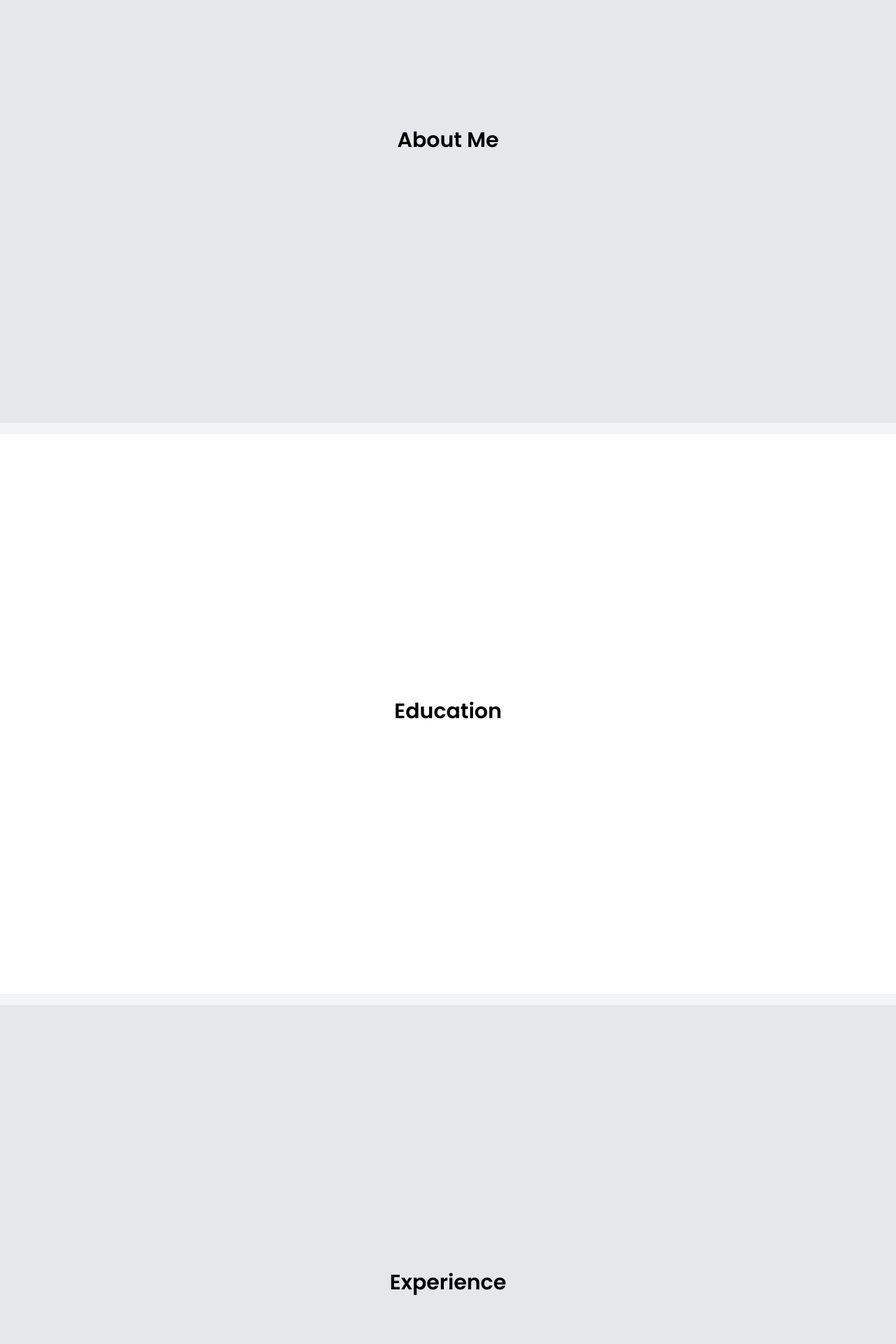
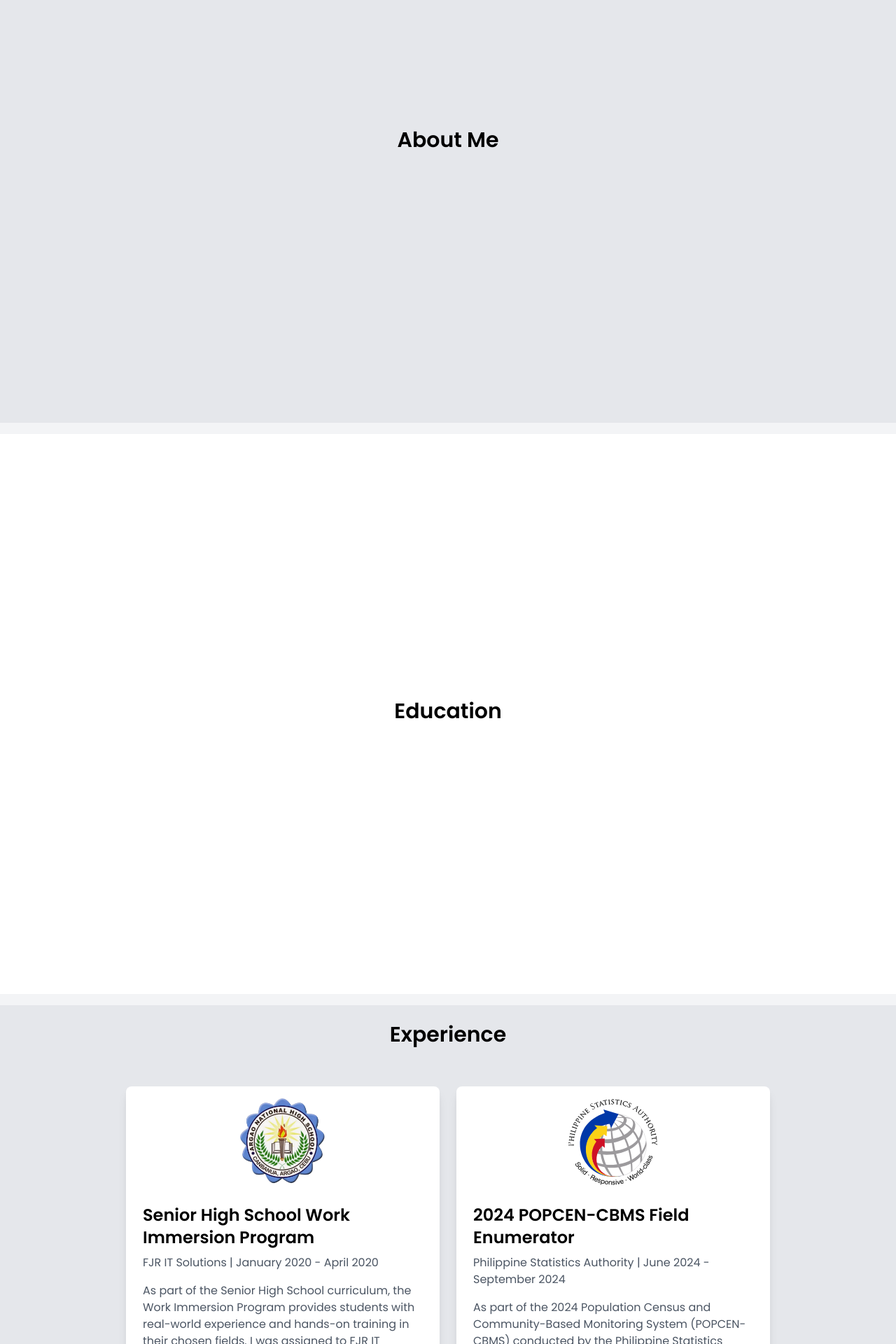
Before and after one commit to hanz-archer/Portfolio, a Django app: page /home/ in a window 1280 px wide. Shown: the part 1080-3000 px from the top of the page at 70% size. Run offline with Django 4.2, Linux system fonts and the light colour scheme.

Commit message:
Added Experience

```diff
--- a/myapp/templates/myapp/home.html
+++ b/myapp/templates/myapp/home.html
@@ -116,8 +116,48 @@
         </section>
 
         <section id="experience" class="min-h-screen bg-gray-200 flex flex-col justify-center items-center p-6 mb-4">
-            <h2 class="text-3xl font-semibold mb-2">Experience</h2>
-            <p class="text-gray-600 text-center"></p>
+            <h2 class="text-3xl font-semibold mb-6">Experience</h2>
+
+            <!-- Experience Card Section -->
+            <div class="flex flex-col md:flex-row justify-center items-stretch w-full max-w-6xl mx-auto mt-8 gap-6">
+                <!-- First Experience Card -->
+                <div class="bg-white shadow-lg rounded-lg overflow-hidden transform transition duration-300 hover:scale-105 max-w-md w-full flex flex-col">
+                    <img src="{% static 'myapp/img/anhs.png' %}" alt="Company Logo" class="w-32 h-32 object-cover mx-auto mt-4">
+                    <div class="p-6 flex-grow">
+                        <h3 class="text-2xl font-semibold mb-2">Senior High School Work Immersion Program</h3>
+                        <p class="text-gray-600 mb-4">FJR IT Solutions | January 2020 - April 2020</p>
+                        <p class="text-gray-600 mb-4">
+                            As part of the Senior High School curriculum, the Work Immersion Program provides students with real-world experience and hands-on training in their chosen fields. I was assigned to FJR IT Solutions, where I gained practical knowledge in the IT and technical services sector.
+                        </p>
+                        <p class="text-gray-600 mb-4">
+                            My responsibilities included working as a shop attendant, assisting customers with basic technical needs and troubleshooting. I also installed point-to-point (P2P) WiFi connections, ensuring network setups were correctly implemented for home and small business use.
+                        </p>
+                        <p class="text-gray-600 mb-4">
+                            Additionally, I provided PC services, such as hardware installation, software setup, and maintenance. This hands-on experience greatly enhanced my technical skills and deepened my understanding of IT solutions.
+                        </p>
+                    </div>
+                </div>
+
+                <!-- Second Experience Card -->
+                <div class="bg-white shadow-lg rounded-lg overflow-hidden transform transition duration-300 hover:scale-105 max-w-md w-full flex flex-col">
+                    <img src="{% static 'myapp/img/psa.svg' %}" alt="Company Logo" class="w-32 h-32 object-cover mx-auto mt-4">
+                    <div class="p-6 flex-grow">
+                        <h3 class="text-2xl font-semibold mb-2">2024 POPCEN-CBMS Field Enumerator</h3>
+                        <p class="text-gray-600 mb-4">Philippine Statistics Authority | June 2024 - September 2024</p>
+                        <p class="text-gray-600 mb-4">
+                            As part of the 2024 Population Census and Community-Based Monitoring System (POPCEN-CBMS) conducted by the Philippine Statistics Authority, I was tasked with collecting demographic, social, and economic data from households. This data is critical for national planning, development programs, and the formulation of policies aimed at improving the quality of life for Filipinos.
+                        </p>
+                        <p class="text-gray-600 mb-4">
+                            I was assigned to Barangay Talaytay Enumeration Areas 1000 and 4000, where I conducted door-to-door interviews, gathered household data, and ensured the accuracy of the information collected. My role involved identifying and addressing discrepancies in the data and assisting respondents in understanding the importance of their participation in the census.
+                        </p>
+                    </div>
+                </div>
+            </div>
+        </section>
+
+
+
+
         </section>
         <section id="projects" class="min-h-screen bg-white flex flex-col items-center justify-center py-12 px-6">
             <h2 class="text-4xl font-bold mb-6 text-gray-800">Current Projects</h2>
@@ -153,7 +193,7 @@
                     <div class="p-6">
                         <h3 class="text-2xl font-semibold mb-2">Kwentas Klaras Digital Project Management Information System</h3>
                         <p class="text-gray-600 mb-4">Designed to streamline project workflows by providing real-time data access for government. This innovative platform enhances productivity and transparency.</p>
-                        <a href="#" class="inline-block px-4 py-2 bg-blue-600 text-white rounded-lg hover:bg-blue-700">View Details</a>
+                        <a href="www.kwentasklaraspmis.pythonanywhere.com" class="inline-block px-4 py-2 bg-blue-600 text-white rounded-lg hover:bg-blue-700">View Project</a>
                     </div>
                 </div>
             </div>
```
Also changed, not shown: other parts of myapp/templates/myapp/home.html (+1 -1 lines), myapp/static/myapp/img/anhs.png (added), myapp/static/myapp/img/psa.svg (added).
